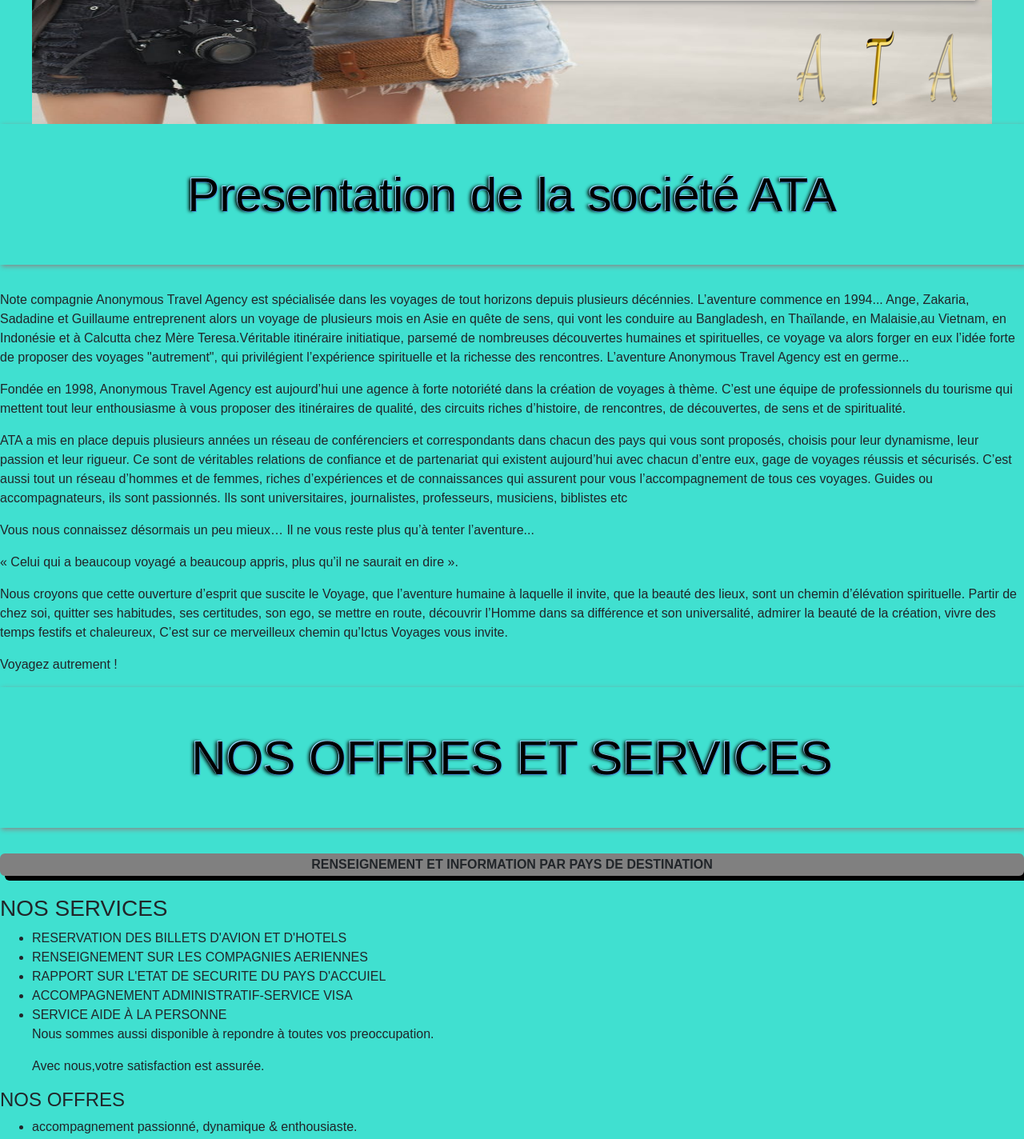
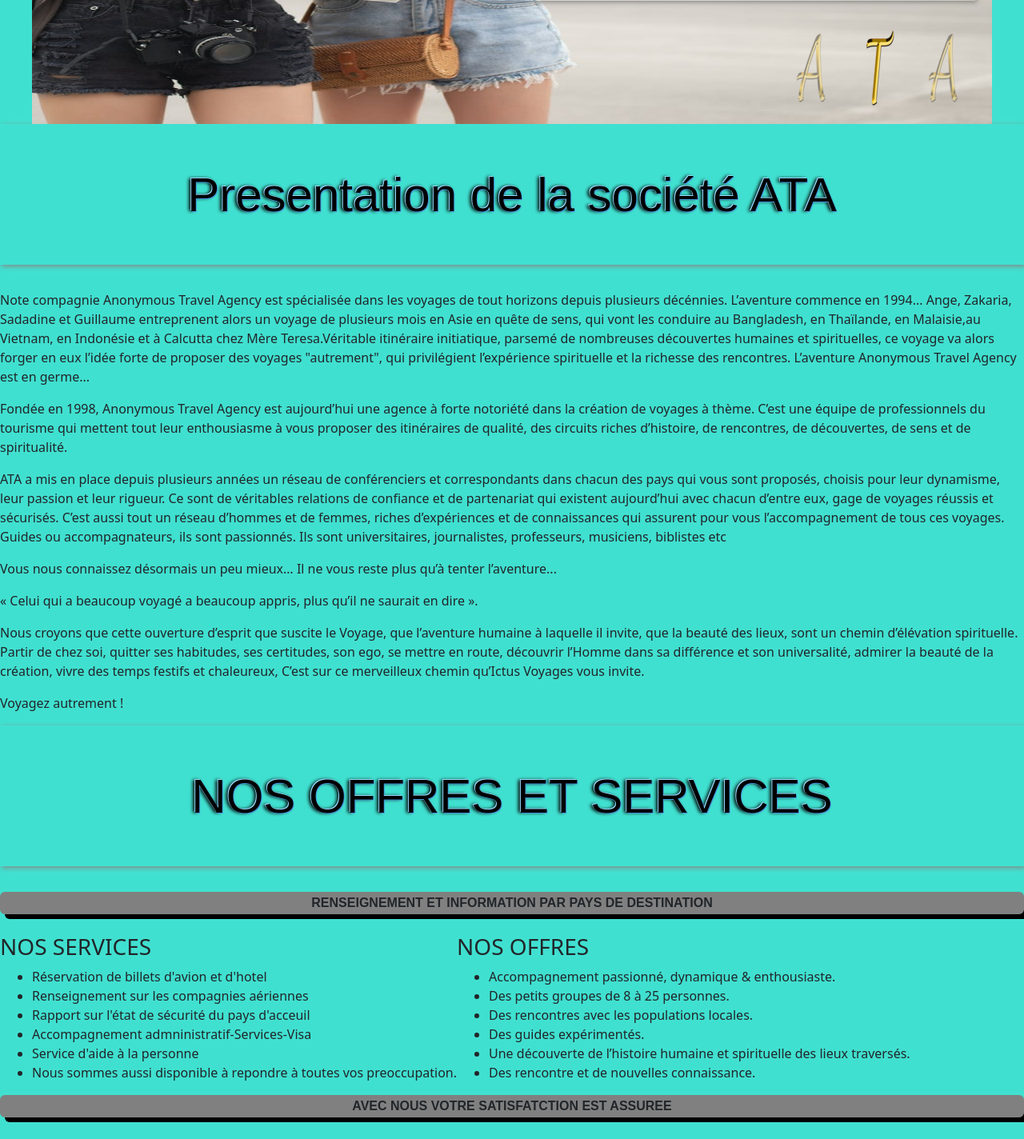
Before and after one commit to guillaumeaillaud/Anonymous, a PHP site: page / in a window 1280 px wide; the page is wider, and only the part inside the window is pictured. Shown: the part 806-2230 px from the top of that part at 80% size. Run offline with PHP 8.4, Linux system fonts and the light colour scheme.

Commit message:
modifs css

```diff
--- a/assets/css/style.css
+++ b/assets/css/style.css
@@ -79,3 +79,13 @@ body {
     object-fit: cover;
 
 }
+
+.paragraphe {
+
+    display: flex;
+    font-family: system-ui;
+}
+
+.index {
+    font-family: system-ui;
+}
--- a/php/view/section_service.php
+++ b/php/view/section_service.php
@@ -1,29 +1,29 @@
-
 <section id="section_service">
 
 
     <h2>NOS OFFRES ET SERVICES</h2><br>
-    <strong><div class="sousT">RENSEIGNEMENT ET INFORMATION PAR PAYS DE DESTINATION</div><br></strong>
+    <strong>
+        <div class="sousT">RENSEIGNEMENT ET INFORMATION PAR PAYS DE DESTINATION</div><br>
+    </strong>
     <div class="paragraphe">
-
+        <div class="paragraphe1">
             <h3>NOS SERVICES</h3>
 
             <ul>
-            <li>RESERVATION DES BILLETS D'AVION ET D'HOTELS </li>
-            <li>RENSEIGNEMENT SUR LES COMPAGNIES AERIENNES</li>
-            <li>RAPPORT SUR L'ETAT DE SECURITE DU PAYS D'ACCUIEL</li>
-            <li>ACCOMPAGNEMENT ADMINISTRATIF-SERVICE VISA </li>
-            <li>SERVICE AIDE À LA PERSONNE </li>
+                <li>Réservation de billets d'avion et d'hotel </li>
+                <li>Renseignement sur les compagnies aériennes</li>
+                <li>Rapport sur l'état de sécurité du pays d'acceuil</li>
+                <li>Accompagnement admninistratif-Services-Visa </li>
+                <li>Service d'aide à la personne</li>
+                <li>Nous sommes aussi disponible à repondre à toutes vos preoccupation.</li>
 
-
-            <p> Nous sommes aussi disponible à repondre à toutes vos preoccupation.</p>
-            <p> Avec nous,votre satisfaction est assurée.</p>
             </ul>
-
-            <h4> NOS OFFRES </h4>
+        </div>
+        <div class="paragraphe2">
+            <h3> NOS OFFRES </h3>
 
             <ul>
-            <li> accompagnement passionné, dynamique & enthousiaste.</li>
+                <li>Accompagnement passionné, dynamique & enthousiaste.</li>
                 <li>Des petits groupes de 8 à 25 personnes.</li>
                 <li>Des rencontres avec les populations locales.</li>
                 <li>Des guides expérimentés.</li>
@@ -31,8 +31,10 @@
                 <li>Des rencontre et de nouvelles connaissance.</li>
             </ul>
         </div>
+    </div>
 </section>
-<section class="image" >
+<strong><div class="sousT"> AVEC NOUS VOTRE SATISFATCTION EST ASSUREE</div></strong>
+<section class="image">
 
     <div class="image1"><img class="image2" src="assets/img/image3.jpg" alt="photo"></div>
     <div class="image1"><img class="image2" src="assets/img/image5.jpg" alt="photo"></div>
```
Lines whose indentation alone changed are shown as unchanged.
